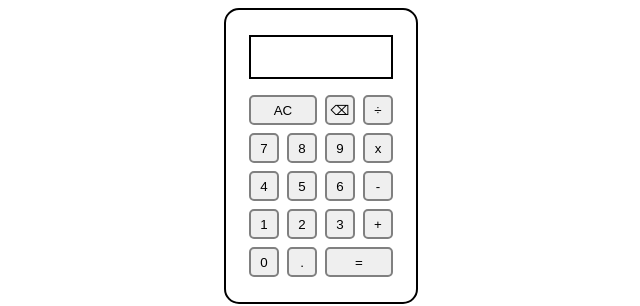
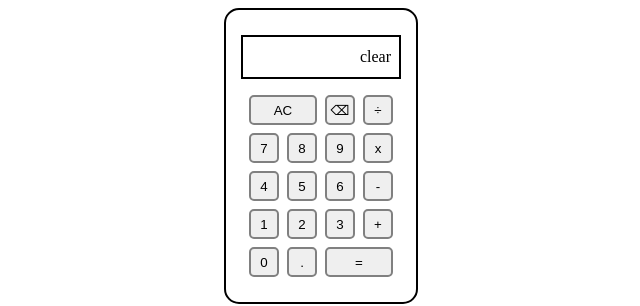
Before and after one commit to L-Benvenuti/project-calculator, a plain HTML site: page index.html in a window 1280 px wide. Both pictures are taken after a click on the button "AC". Shown: the full height of the page, 319-959 px from the left. Drawn offline with Linux system fonts and the light colour scheme.

Commit message:
add/change: classes + function to display text

```diff
--- a/script.js
+++ b/script.js
@@ -3,3 +3,11 @@ function add(a, b) { return a + b };
 function subtract(a, b) { return a - b };
 function multiply(a, b) { return a * b };
 function divide(a, b) { return a / b };
+
+// Text of display
+const display = document.querySelector('.display');
+let btns = document.querySelectorAll('.btn');
+btns.forEach(btn => btn.addEventListener('click', (e) => {
+    let choice = e.target.id
+    display.textContent = choice
+}));
--- a/style.css
+++ b/style.css
@@ -1,5 +1,6 @@
 body,
-button {
+button,
+p {
     display: flex;
     align-items: center;
     justify-content: center;
@@ -17,12 +18,13 @@ button {
     padding: 25px 10px;
 }
 
-.display {
-    align-self: center;
+p.display {
+    justify-content: end;
     width: 140px;
     height: 40px;
     border: 2px solid black;
     margin-top: 0;
+    padding: 0 8px;
 }
 
 .btn-container {
```
